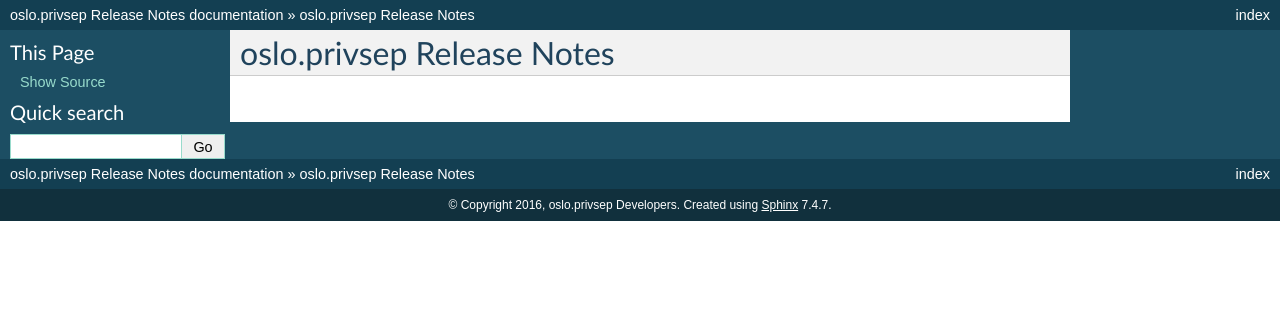
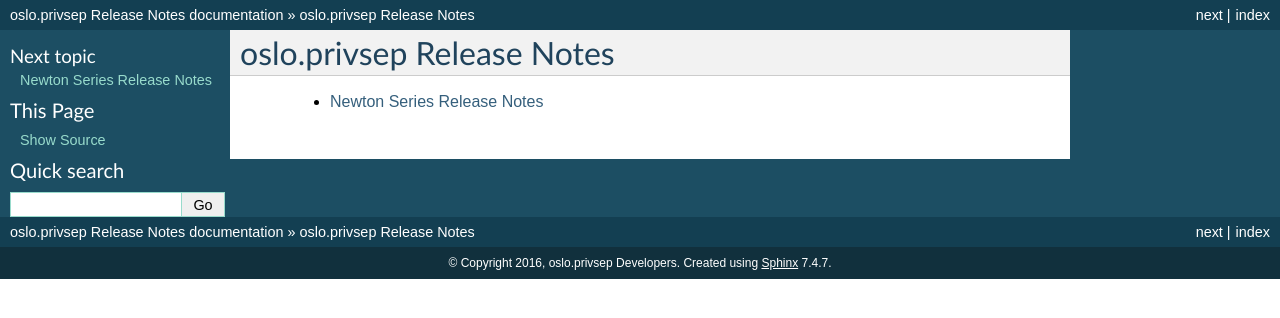
Before and after one commit to openstack/oslo.privsep, a Sphinx documentation site: the page built from releasenotes/source/index.rst, in a window 1280 px wide. Shown: the top 318 px of the page. Built offline with Sphinx 7.4.7, drawn with Linux system fonts in a browser that asks for light colours; pages that are not in the unit, such as notebooks, are missing from menus; the version number could not be read and is left out.

Commit message:
Update reno for stable/newton
Change-Id: Idc1379b2db35852737a809b0e56c127f2699c6c7

```diff
--- a/releasenotes/source/index.rst
+++ b/releasenotes/source/index.rst
@@ -1,8 +1,9 @@
-=============================
+============================
  oslo.privsep Release Notes
-=============================
+============================
 
  .. toctree::
     :maxdepth: 1
 
     unreleased
+    newton
--- /dev/null
+++ b/releasenotes/source/newton.rst
@@ -0,0 +1,6 @@
+=============================
+ Newton Series Release Notes
+=============================
+
+.. release-notes::
+   :branch: origin/stable/newton
```
